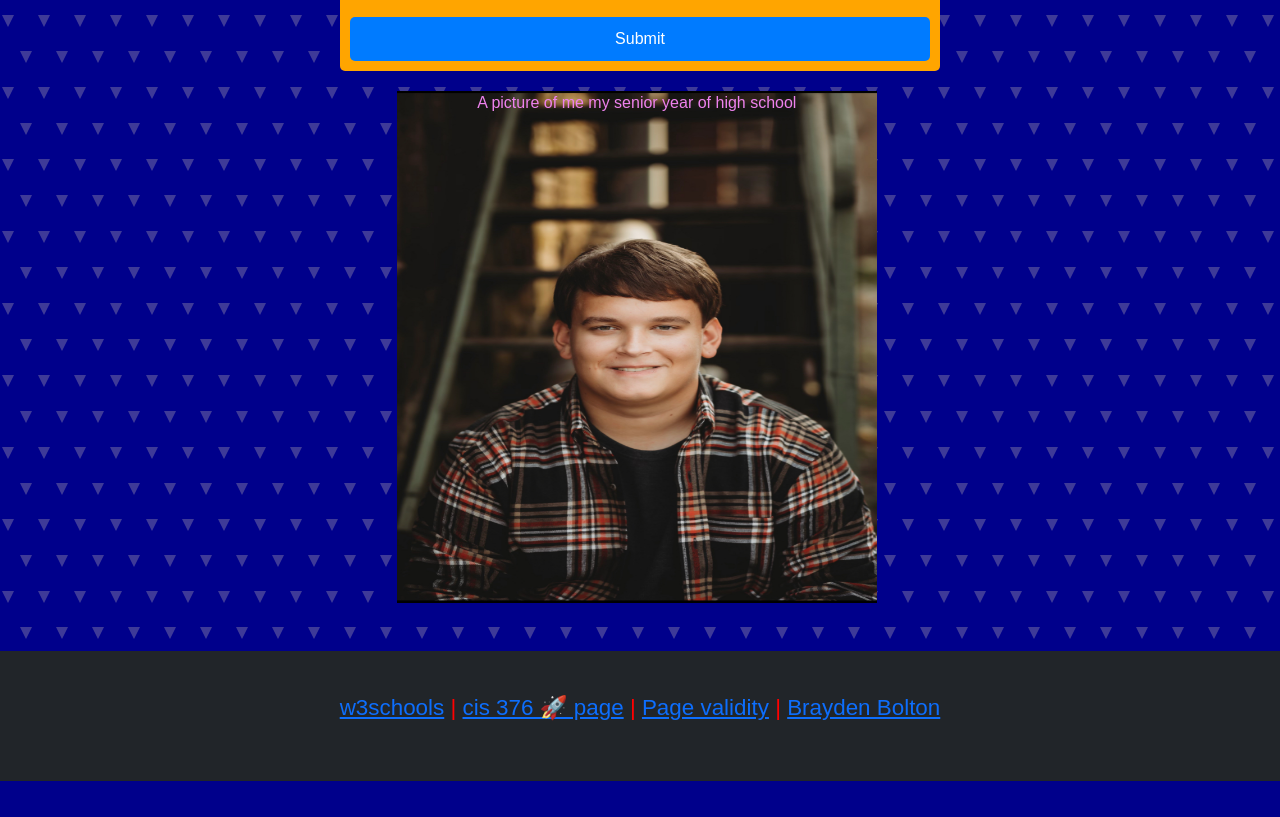
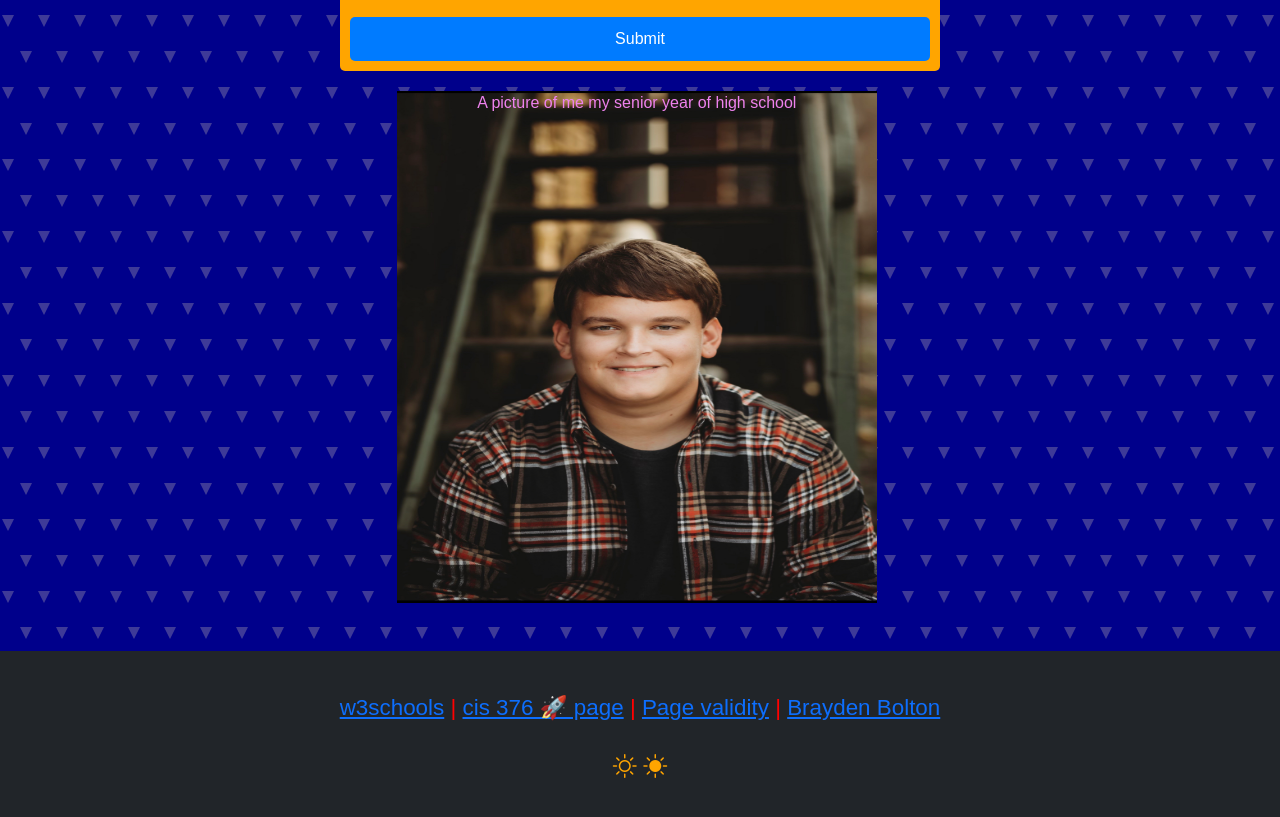
Before and after one commit to bbolton1/brayden-foxtrot-cis376, a plain HTML site: page index.html in a window 1280 px wide. Shown: the part 207-1024 px from the top of the page. Before the commit the page ends 988 px from the top, so only its background shows below. Drawn offline with nearby package versions, Linux system fonts and the light colour scheme.

Commit message:
Update style.css

```diff
--- a/styles/style.css
+++ b/styles/style.css
@@ -1,3 +1,5 @@
+@import url("https://cdn.jsdelivr.net/npm/bootstrap-icons@1.11.3/font/bootstrap-icons.min.css");
+
 .mt-5 {
     position: flex;
     bottom: 0em;
```
